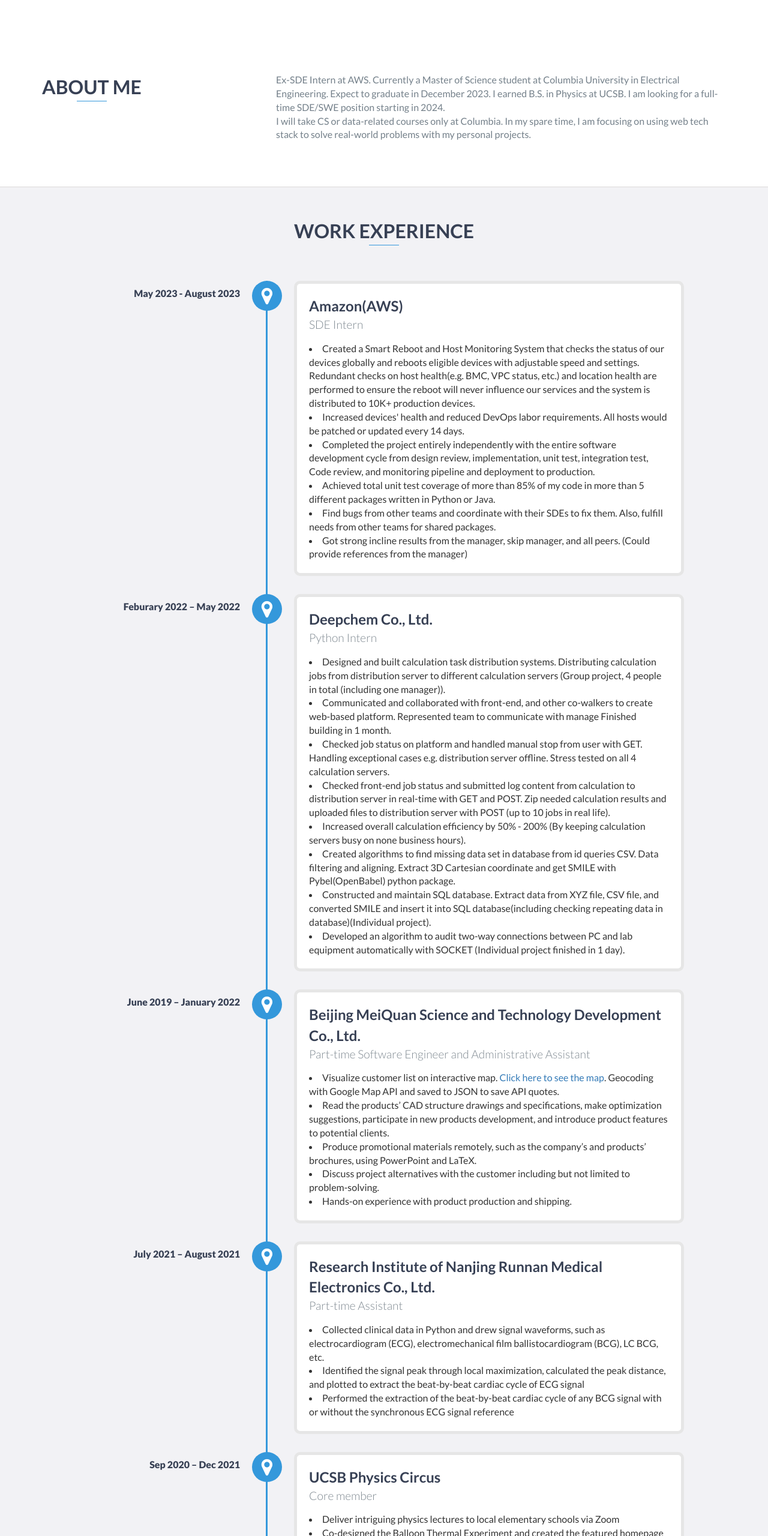
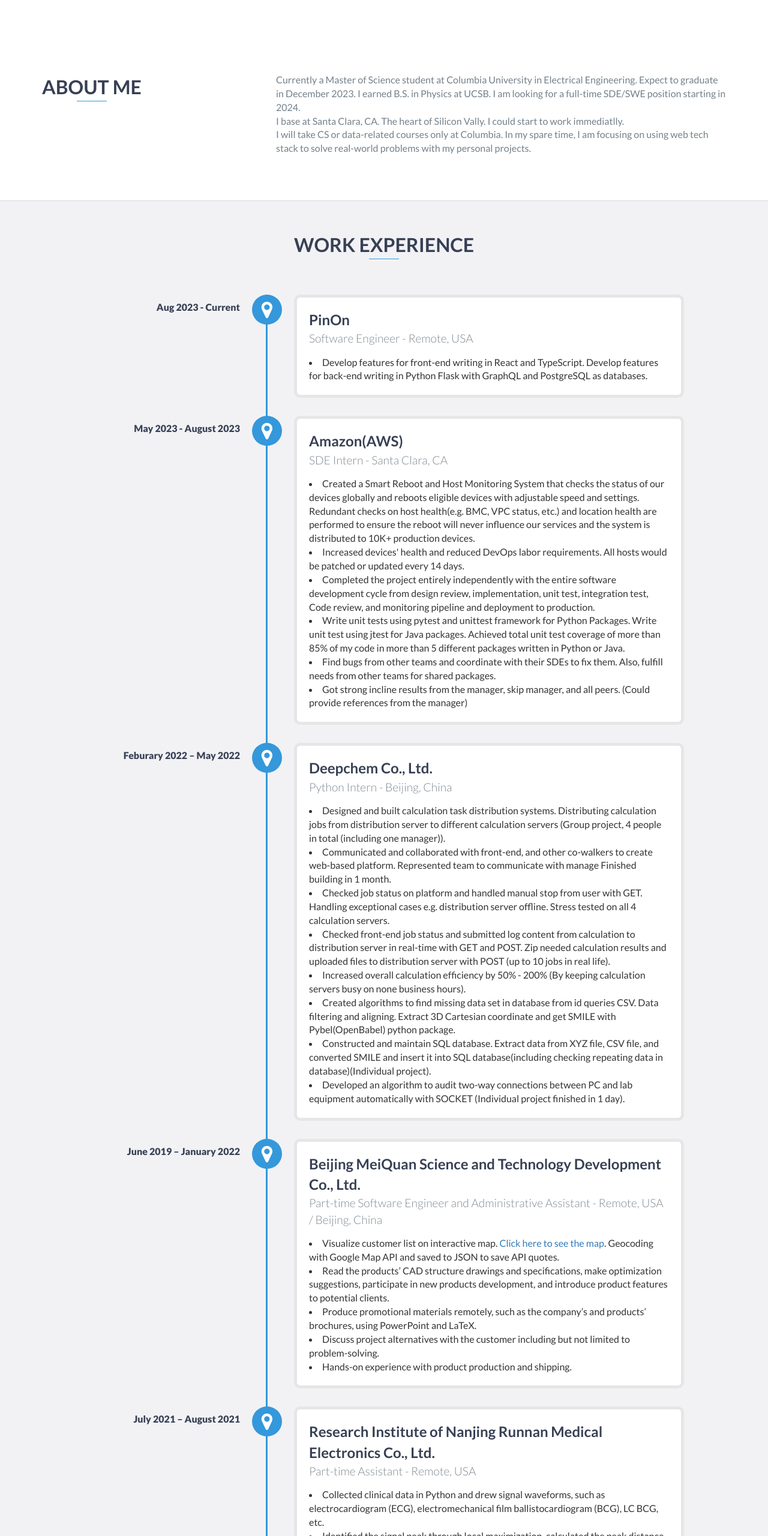
Before and after one commit to Yutao-Zhou/CV, a website: page index.html in a window 1280 px wide. Shown: the part 1060-3620 px from the top of the page at 60% size. Drawn offline with nearby package versions, Linux system fonts and the light colour scheme; no server answers.

Commit message:
Add new experience

```diff
--- a/index.html
+++ b/index.html
@@ -135,7 +135,8 @@
                 </div>
                 <div class="col-md-8">
                     <p>
-                        Ex-SDE Intern at AWS. Currently a Master of Science student at Columbia University in Electrical Engineering. Expect to graduate in December 2023. I earned B.S. in Physics at UCSB. I am looking for a full-time SDE/SWE position starting in 2024.<br>
+                        Currently a Master of Science student at Columbia University in Electrical Engineering. Expect to graduate in December 2023. I earned B.S. in Physics at UCSB. I am looking for a full-time SDE/SWE position starting in 2024.<br>
+                        I base at Santa Clara, CA. The heart of Silicon Vally. I could start to work immediatlly.<br>
                         I will take CS or data-related courses only at Columbia. In my spare time, I am focusing on using web tech stack to solve real-world problems with my personal projects.
                     </p>
                 </div>
@@ -146,9 +147,16 @@
     <div id="experience" class="background-alt">
         <h2 class="heading"><b>WORK EXPERIENCE</b></h2>
         <div id="experience-timeline">
+            <div data-date="Aug 2023 - Current">
+                <h3><b>PinOn</b></h3>
+                <h4>Software Engineer - Remote, USA</h4>
+                <li>
+                    Develop features for front-end writing in React and TypeScript. Develop features for back-end writing in Python Flask with GraphQL and PostgreSQL as databases.
+                </li>
+            </div>
             <div data-date="May 2023 - August 2023">
                 <h3><b>Amazon(AWS)</b></h3>
-                <h4>SDE Intern</h4>
+                <h4>SDE Intern - Santa Clara, CA</h4>
                 <li>
                     Created a Smart Reboot and Host Monitoring System that checks the status of our devices globally and reboots eligible devices
                     with adjustable speed and settings. Redundant checks on host health(e.g. BMC, VPC status, etc.) and location health are
@@ -162,7 +170,7 @@
                     implementation, unit test, integration test, Code review, and monitoring pipeline and deployment to production.
                 </li>
                 <li>
-                    Achieved total unit test coverage of more than 85% of my code in more than 5 different packages written in Python or Java.
+                    Write unit tests using pytest and unittest framework for Python Packages. Write unit test using jtest for Java packages. Achieved total unit test coverage of more than 85% of my code in more than 5 different packages written in Python or Java.
                 </li>
                 <li>
                     Find bugs from other teams and coordinate with their SDEs to fix them. Also, fulfill needs from other teams for shared packages.
@@ -173,7 +181,7 @@
             </div>
             <div data-date="Feburary 2022 – May 2022">
                 <h3><b>Deepchem Co., Ltd.</b></h3>
-                <h4>Python Intern</h4>
+                <h4>Python Intern - Beijing, China</h4>
                 <li>
                     Designed and built calculation task distribution systems. Distributing calculation jobs from distribution server to different calculation servers (Group project, 4 people in total (including one manager)).
                 </li>
@@ -202,7 +210,7 @@
             <div data-date="June 2019 – January 2022">
 
                 <h3><b>Beijing MeiQuan Science and Technology Development Co., Ltd.</b></h3>
-                <h4>Part-time Software Engineer and Administrative Assistant</h4>
+                <h4>Part-time Software Engineer and Administrative Assistant - Remote, USA / Beijing, China</h4>
                 <li>
                     Visualize customer list on interactive map. <a href="https://yutao-zhou.github.io/MQ_customer_visualization/">Click here to see the map</a>. Geocoding with Google Map API and saved to JSON to save API quotes.
                 </li>
@@ -222,7 +230,7 @@
             <div data-date="July 2021 – August 2021">
 
                 <h3><b>Research Institute of Nanjing Runnan Medical Electronics Co., Ltd.</b></h3>
-                <h4>Part-time Assistant</h4>
+                <h4>Part-time Assistant - Remote, USA</h4>
                 <li>
                     Collected clinical data in Python and drew signal waveforms, such as electrocardiogram (ECG), electromechanical film ballistocardiogram (BCG), LC BCG, etc.
                 </li>
@@ -236,7 +244,7 @@
 
             <div data-date="Sep 2020 – Dec 2021">
                 <h3><b>UCSB Physics Circus</b></h3>
-                <h4>Core member</h4>
+                <h4>Core member - UCSB, Santa Barbara, CA</h4>
                 <li>
                     Deliver intriguing physics lectures to local elementary schools via Zoom
                 </li>
@@ -249,7 +257,7 @@
             </div>
             <div data-date="Mar 2020 – Dec 2021">
                 <h3><b>UCSB College of Letter and Science</b></h3>
-                <h4>Academic peer advisor & International Academic Peer Advisor</h4>
+                <h4>Academic peer advisor - UCSB, Santa Barbara, CA</h4>
                 <li>
                     Advise peer students on educational plans and provide suggestions on course selection
                 </li>
@@ -264,7 +272,7 @@
             <div data-date="August 2018 – August 2018">
 
                 <h3><b>CITI Bank</b></h3>
-                <h4>YTP Paticipant</h4>
+                <h4>YTP Paticipant - Beijing, China</h4>
                 <li>
                     Introduce finince product to new custumers. Got awarded with best custumer survice price
                 </li>
@@ -278,8 +286,8 @@
     <div id="education">
         <h2 class="heading"><b>EDUCATION</b></h2>
         <div class="education-block">
-            <h3><b>Columbia University</b></h3>
-            <span class="education-date">Sep 2022 – Dec 2023</span>
+            <h3><b>Columbia University: Fu Foundation School of Engineering and Applied Science</b></h3>
+            <span class="education-date">New York, NY: Sep 2022 – Dec 2023</span>
             <h4>Master of Science in Electrical Engineering</h4>
             <ul>
                 <li>
@@ -288,8 +296,8 @@
             </ul>
         </div>
         <div class="education-block">
-            <h3><b>University of California – Santa Barbara</b></h3>
-            <span class="education-date">Sep 2018 – Dec 2021</span>
+            <h3><b>University of California – Santa Barbara: College of Letter and Science</b></h3>
+            <span class="education-date">Santa Barbara, CA: Sep 2018 – Dec 2021</span>
             <h4>Bachelor of Science in Physics</h4>
             <ul>
                 <li>
```
Also changed, not shown: 1 other file.
